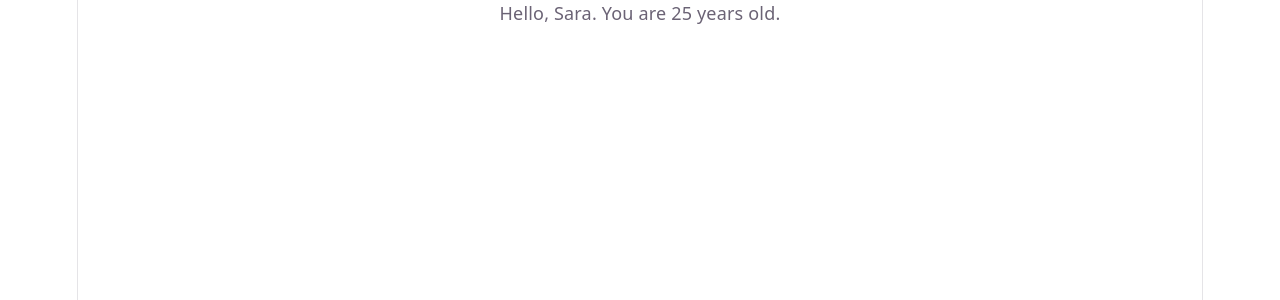
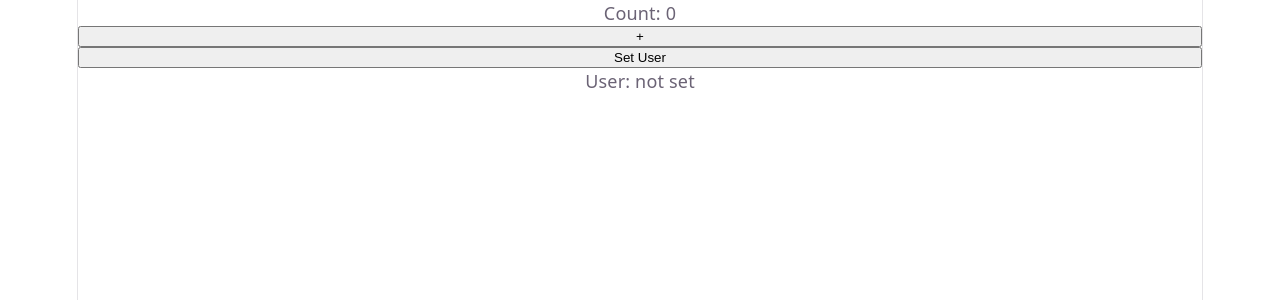
Before and after one commit to fikerselam/react_ts_practice, a React (Vite) app: page / in a window 1280 px wide. Shown: the top 300 px of the page. Built offline with nearby package versions, Linux system fonts and the light colour scheme.

Commit message:
Add typed useState examples

```diff
--- a/src/App.tsx
+++ b/src/App.tsx
@@ -1,14 +1,15 @@
-type GreetingProps = {
-  name: string;
-  age: number;
-};
-function Greeting({ name, age }: GreetingProps) {
+import { useState } from "react";
+export default function App() {
+  const [count, setCount] = useState(0); // inferred: number
+  const [name, setName] = useState(""); // inferred: string
+  const [user, setUser] = useState<string | null>(null); // explicit: string or
+  null;
   return (
-    <p>
-      Hello, {name}. You are {age} years old.
-    </p>
+    <>
+      <p>Count: {count}</p>
+      <button onClick={() => setCount(count + 1)}>+</button>
+      <button onClick={() => setUser("Ali")}>Set User</button>
+      <p>User: {user ?? "not set"}</p>
+    </>
   );
 }
-export default function App() {
-  return <Greeting name="Sara" age={25} />;
-}
```
